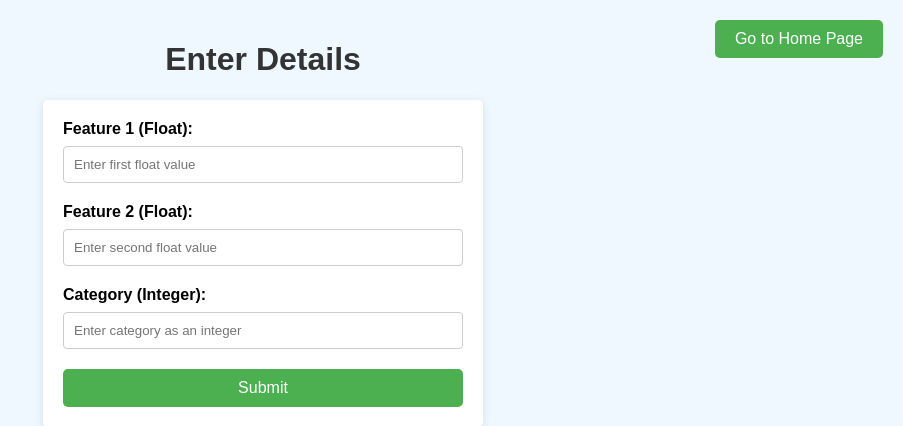
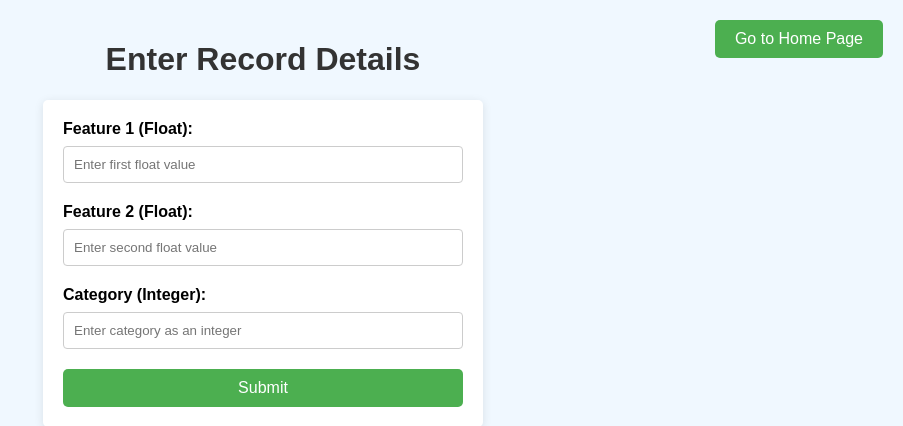
Before and after one commit to Paulaszka/PY-assignment_3, a Flask app: page /add in a window 1280 px wide. Shown: the top 426 px of the page, without its empty margins (377-1280 px from the left). Run offline with Flask 3, Linux system fonts and the light colour scheme.

Commit message:
one more word

```diff
--- a/templates/add.html
+++ b/templates/add.html
@@ -82,7 +82,7 @@
         <button class="go-to-home-btn">Go to Home Page</button>
     </a>
 
-    <h1>Enter Details</h1>
+    <h1>Enter Record Details</h1>
     <form method="POST" action="/add">
         <label for="number1">Feature 1 (Float):</label>
         <input type="text" id="number1" name="number1" required placeholder="Enter first float value">
```
